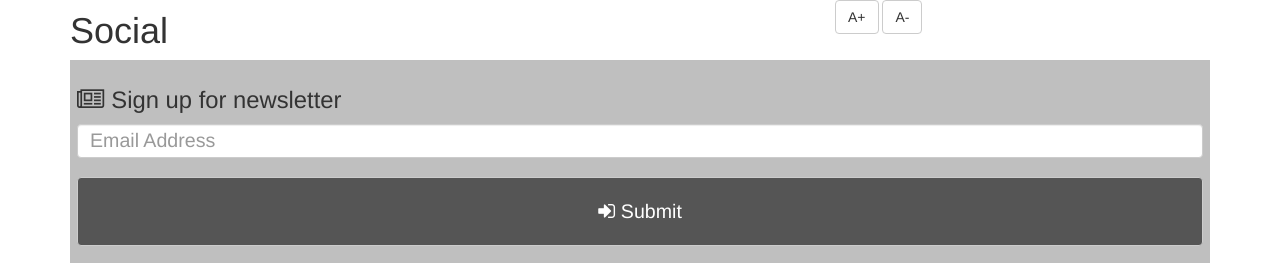
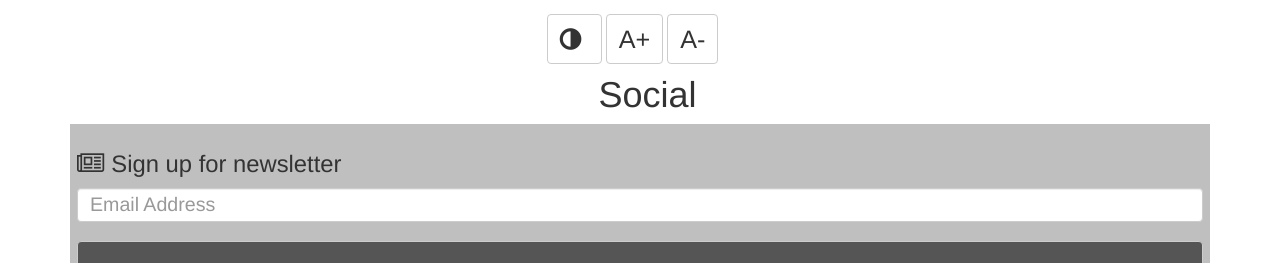
Before and after one commit to s-wild/hucid, a plain HTML site: page pages/social.html in a window 1280 px wide. Shown: the top 263 px of the page. Drawn offline with Linux system fonts and the light colour scheme.

Commit message:
Added header to social page.

```diff
--- a/pages/social.html
+++ b/pages/social.html
@@ -18,15 +18,19 @@
     <!-- Page Content -->
     <div class="container">
       <div class="row">
-        <div class="col-xs-8 no-right-padding">
-          <h1>Social</h1>
-        </div>
-        <div class="col-xs-4 no-left-padding">
+        <div class="col-xs-12 no-left-padding">
           <!-- Button font changers. -->
-          <div class="right-buttons">
+          <div class="control-buttons">
+            <button id="contrast-switch" type="button" class="btn btn-default"><i class="fa fa-adjust"></i></button>
             <button id="increase" type="button" class="btn btn-default">A+</button>
             <button id="decrease" type="button" class="btn btn-default">A-</button>
           </div>
+        </div>
+      </div>
+
+      <div class="row">
+        <div class="col-xs-12 no-right-padding">
+          <h1 class="text-center">Social</h1>
         </div>
       </div>
       <div class="row">
```
